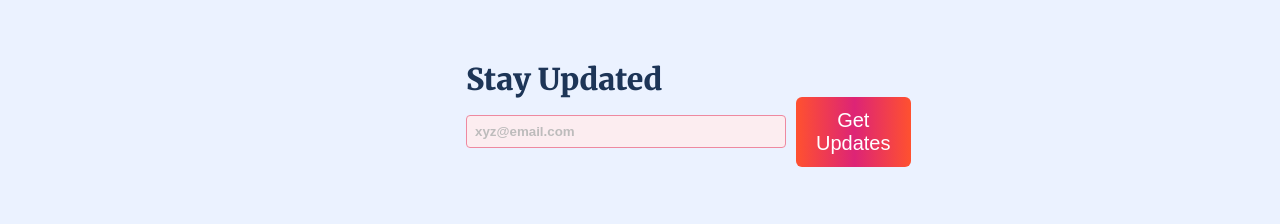
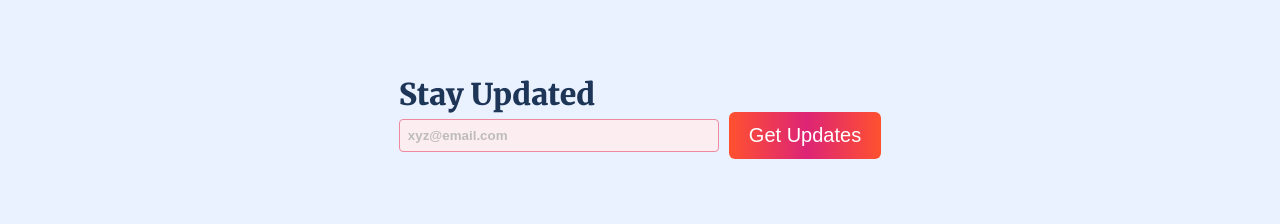
Before and after one commit to malayshravan727/Zomato-Landing-Page, a plain HTML site: page index.html in a window 1280 px wide. Shown: the part 1886-2110 px from the top of the page. Drawn offline with Linux system fonts and the light colour scheme; grey boxes are pictures that could not be loaded.

Commit message:
Update style.css

```diff
--- a/style.css
+++ b/style.css
@@ -275,9 +275,12 @@
 
   /*Email Subscribe*/
 
-  .update {
-    margin-left: 30%;
-    margin-right: 30%;
+  .email__subscribe__container {
+    margin-top: 3rem;
+    width: 100%;
+    padding: 15px;
+    margin-right: auto;
+    margin-left: auto;
   }
   .email__field {
     display: flex;
@@ -455,7 +458,7 @@
       margin-left: 2rem;
     }
 
-    .email__subcribe__container {
+    .email__subscribe__container {
       display: flex;
       justify-content: center;
     }
```
